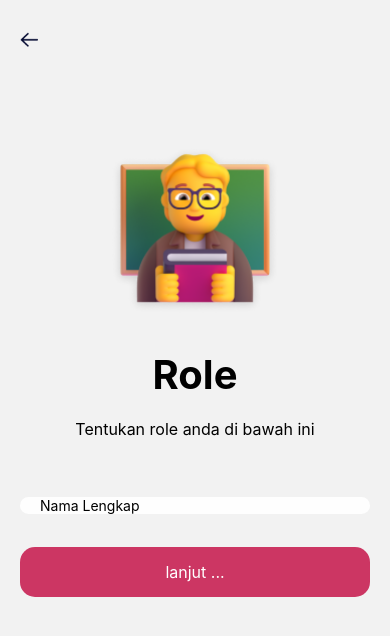
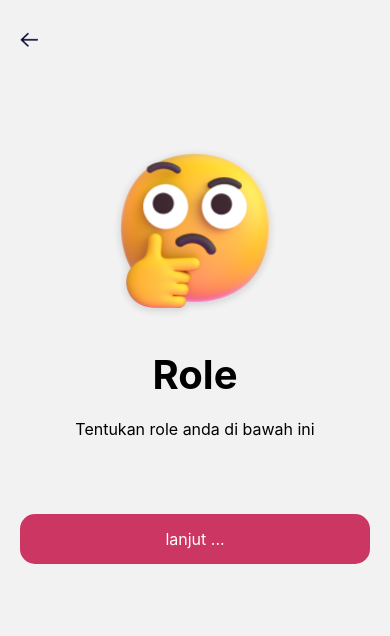
Before and after one commit to galihkarya/Persona, a React Native app: screen /RegistRole in a window 390 px wide. Shown: the top 636 px of the page. Built offline with nearby package versions, Linux system fonts and the light colour scheme.

Commit message:
gatau deh

```diff
--- a/package.json
+++ b/package.json
@@ -14,8 +14,9 @@
     "@react-navigation/native": "^6.1.9",
     "@react-navigation/native-stack": "^6.9.18",
     "@react-navigation/stack": "^6.3.20",
-    "react": "18.2.0",
-    "react-native": "^0.73.4",
+    "react": "^18.2.0",
+    "react-native": "^0.71.16",
+    "react-native-element-dropdown": "^2.10.1",
     "react-native-google-fonts": "^0.0.0",
     "react-native-paper": "^5.12.3",
     "react-native-safe-area-context": "^4.8.2",
--- a/src/regist2Role.tsx
+++ b/src/regist2Role.tsx
@@ -5,13 +5,11 @@ import {
   TouchableOpacity,
   Image,
   StyleSheet,
-  TextInput,
-  ScrollView,
 } from 'react-native';
 
-const RegistName = ({navigation}) => {
+const RegistRole = ({navigation}) => {
   return (
-    <ScrollView>
+    <View>
       <TouchableOpacity
         style={Styles.backButton}
         hitSlop={{top: 5, bottom: 5, right: 5, left: 5}}
@@ -26,13 +24,13 @@ const RegistName = ({navigation}) => {
       <View style={{marginTop: 50, marginBottom: 30, alignItems: 'center'}}>
         <Image
           style={Styles.imageCenter}
-          source={require('../assets/icons/teacher.png')}
+          source={require('../assets/icons/thinking_face.png')}
         />
         <Text style={Styles.head1}>Role</Text>
         <Text style={Styles.head2}>Tentukan role anda di bawah ini</Text>
       </View>
       <View style={{margin: 20}}>
-        <TextInput style={Styles.input} placeholder="Nama Lengkap" />
+
         <TouchableOpacity
           style={Styles.button}
           onPress={() => {
@@ -41,7 +39,7 @@ const RegistName = ({navigation}) => {
           <Text style={Styles.textButton}>lanjut ...</Text>
         </TouchableOpacity>
       </View>
-    </ScrollView>
+    </View>
   );
 };
 
@@ -90,4 +88,4 @@ const Styles = StyleSheet.create({
   },
 });
 
-export default RegistName;
+export default RegistRole;
```
Also changed, not shown: 1 other file (tests, documents, lock files or other folders).
